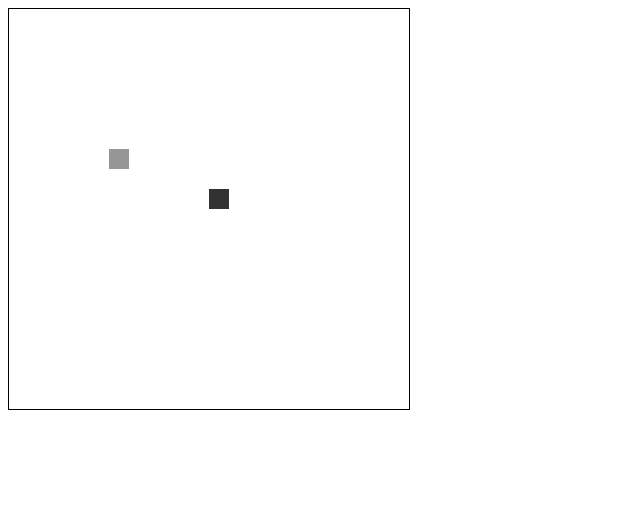
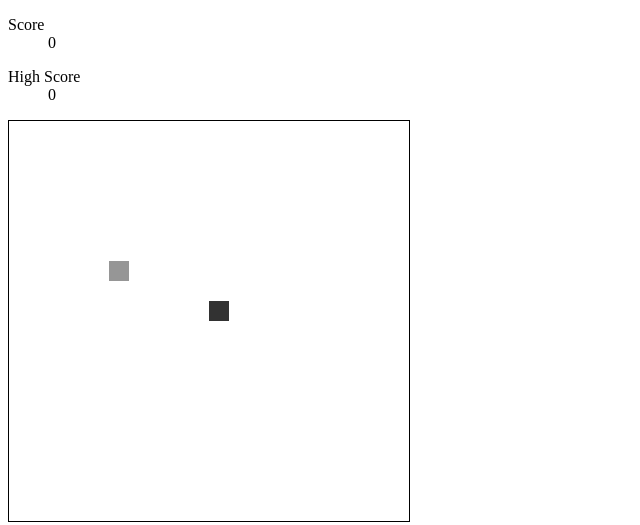
Before and after one commit to dboyce/snake, a plain HTML site: page WebContent/index.html in a window 1280 px wide. Shown: the whole page, without its empty margins (0-640 px from the left). Drawn offline with Linux system fonts and the light colour scheme.

Commit message:
tracks high score in localStorage

```diff
--- a/WebContent/index.html
+++ b/WebContent/index.html
@@ -4,7 +4,16 @@
 	    <script src="js/snake.js" type="text/javascript"></script>
 	</head>
     <body onload="new Snake().load()">
-	    <canvas id="canvas" width="400" height="400" style="border:1px solid black; float: left;">
+            <div style="margin-bottom: 0.5em">
+                <dl>
+                    <dt>Score</dt><dd id="score">0</dd>
+                </dl>
+                <dl>
+                    <dt>High Score</dt><dd id="highscore">0</dd>
+                </dl>
+            </div>
+	    <canvas id="canvas" width="400" height="400" style="border:1px solid black;">
 	    </canvas>
+
     </body>
 </html>
--- a/WebContent/js/snake.js
+++ b/WebContent/js/snake.js
@@ -12,11 +12,16 @@ var Snake = function () {
 	dir = {up:'up',down:'down',left:'left',right:'right'},
 	oppositeDirections = [['up','down'], ['left', 'right']],
 	keys = {},
-	snake = {x:10,y:10,dir:dir.down},
+	snake = {x:10,y:10,dir:dir.down,newDir:null},
 	food = {},
 	timeout,
 	paused,
-	died;
+	died,
+	score = 0,
+	steps = 0,
+	highscore = 0,
+	myLocalStorage = localStorage;
+
 
 	var destroy = function() {
 
@@ -42,6 +47,8 @@ var Snake = function () {
 		matrix[10][10] = snake;
 		placeFood();
 		loop();
+		updateHighScore(getHighScore());
+
 
 		document.onkeydown = function(e) {
 
@@ -50,8 +57,8 @@ var Snake = function () {
 			else if (e) keycode = e.which;
 
 			newDir = keys[keycode];
-			if(newDir && (snake.len > 0 || validateDirection(snake.dir, newDir))) {
-				snake.dir = newDir;
+			if(newDir && (snake.len < 1 || validateDirection(snake.dir, newDir))) {
+				snake.newDir = newDir;
 			}
 			else {
 
@@ -160,7 +167,7 @@ var Snake = function () {
 
 				finished = true;
 				matrix[x][y] = food;
-				console.log('placed food at: ' + x + ' ' + y);
+				//console.log('placed food at: ' + x + ' ' + y);
 			}
 		}
 	};
@@ -178,9 +185,32 @@ var Snake = function () {
 		this.body = true;
 	};
 
+	var onEatFood = function(snake) {
+
+		score += (50 - steps);
+		document.getElementById('score').childNodes[0].data = score;
+		steps = 0;
+		updateHighScore(score);
+	};
+
+	var updateHighScore = function(score) {
+
+		if(score > highscore) {
+
+			highscore = score;
+			setHighScore(highscore);
+			document.getElementById('highscore').childNodes[0].data = highscore;
+		}
+	}
+
 	var moveSnake = function() {
 
 		var cell,x = snake.x,y = snake.y;
+
+		if(snake.newDir !== null) {
+			snake.dir = snake.newDir;
+			snake.newDir = null;
+		}
 
 		if(snake.dir == dir.right) {snake.x++}
 		else if(snake.dir == dir.left) {snake.x--;}
@@ -198,6 +228,7 @@ var Snake = function () {
 		if(cell === food) {
 
 			placeFood();
+			onEatFood(snake);
 			snake.len++;
 			cell = null;
 		}
@@ -218,6 +249,7 @@ var Snake = function () {
 
 				matrix[x][y] = null;
 			}
+			steps++;
 		}
 
 	};
@@ -250,5 +282,6 @@ var Snake = function () {
 
 		return false;
 	};
-
+	var getHighScore = function() {return myLocalStorage.getItem('highscore') || 0;};
+	var setHighScore = function(score){myLocalStorage.setItem('highscore', score + ''); };
 };
```
Lines whose indentation alone changed are shown as unchanged.
